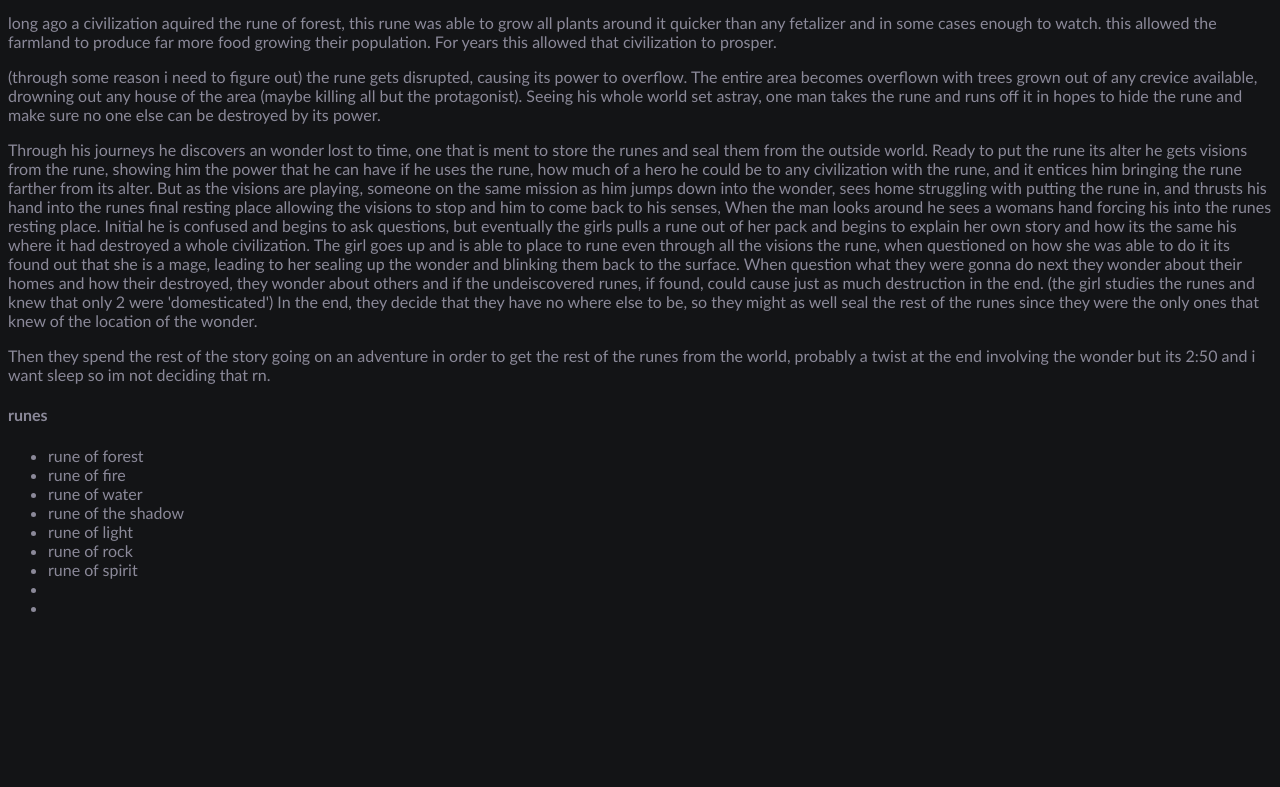
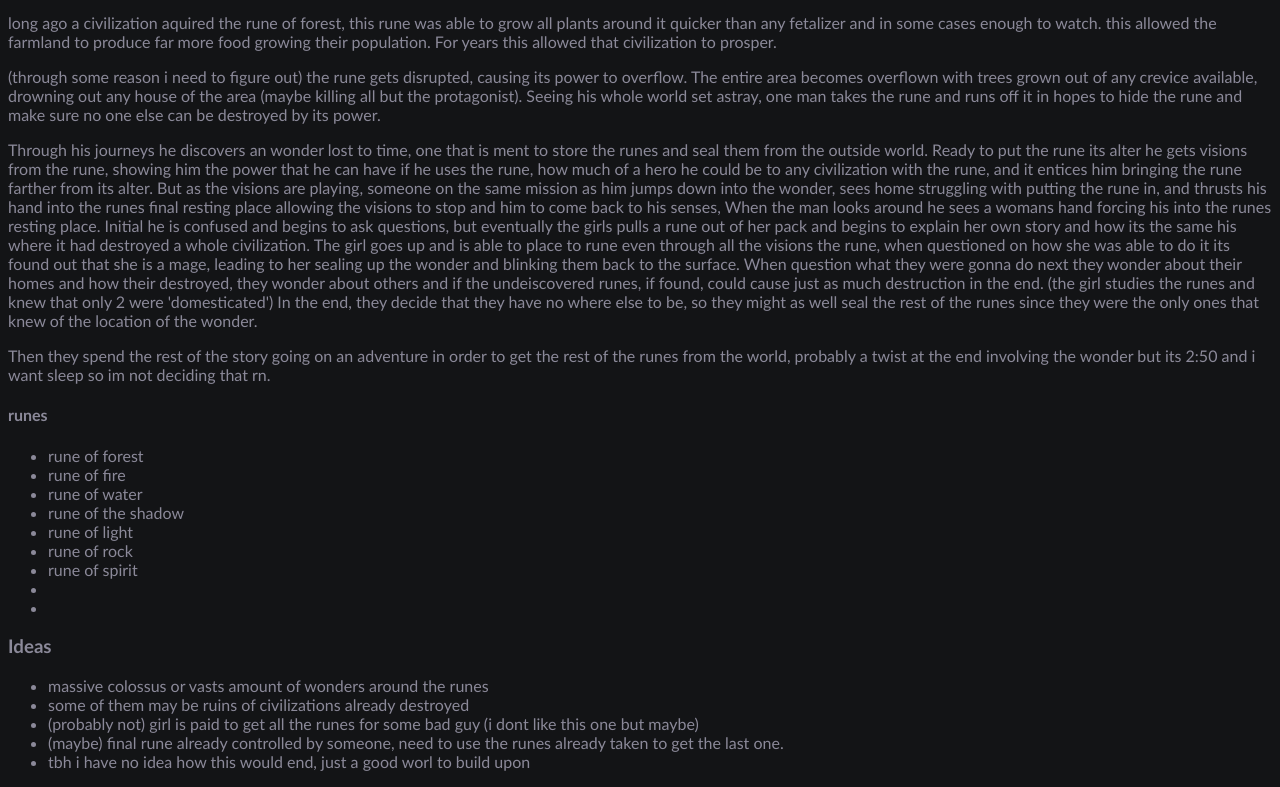
Before and after one commit to anickl/anickl.github.io, a plain HTML site: page komolthebigdumbdumbhead.html in a window 1280 px wide. Shown: the part 2150-2937 px from the top of the page. Before the commit the page ends 2783 px from the top, so only its background shows below. Drawn offline with Linux system fonts and the light colour scheme.

Commit message:
more runes

```diff
--- a/komolthebigdumbdumbhead.html
+++ b/komolthebigdumbdumbhead.html
@@ -193,5 +193,13 @@
         <li></li>
         <li></li>
       </ul>
+      <h3>Ideas</h3>
+      <ul>
+        <li>massive colossus or vasts amount of wonders around the runes</li>
+        <li>some of them may be ruins of civilizations already destroyed</li>
+        <li>(probably not) girl is paid to get all the runes for some bad guy (i dont like this one but maybe)</li>
+        <li>(maybe) final rune already controlled by someone, need to use the runes already taken to get the last one.</li>
+        <li>tbh i have no idea how this would end, just a good worl to build upon</li>
+      </ul>
   </body>
 </html>
```
